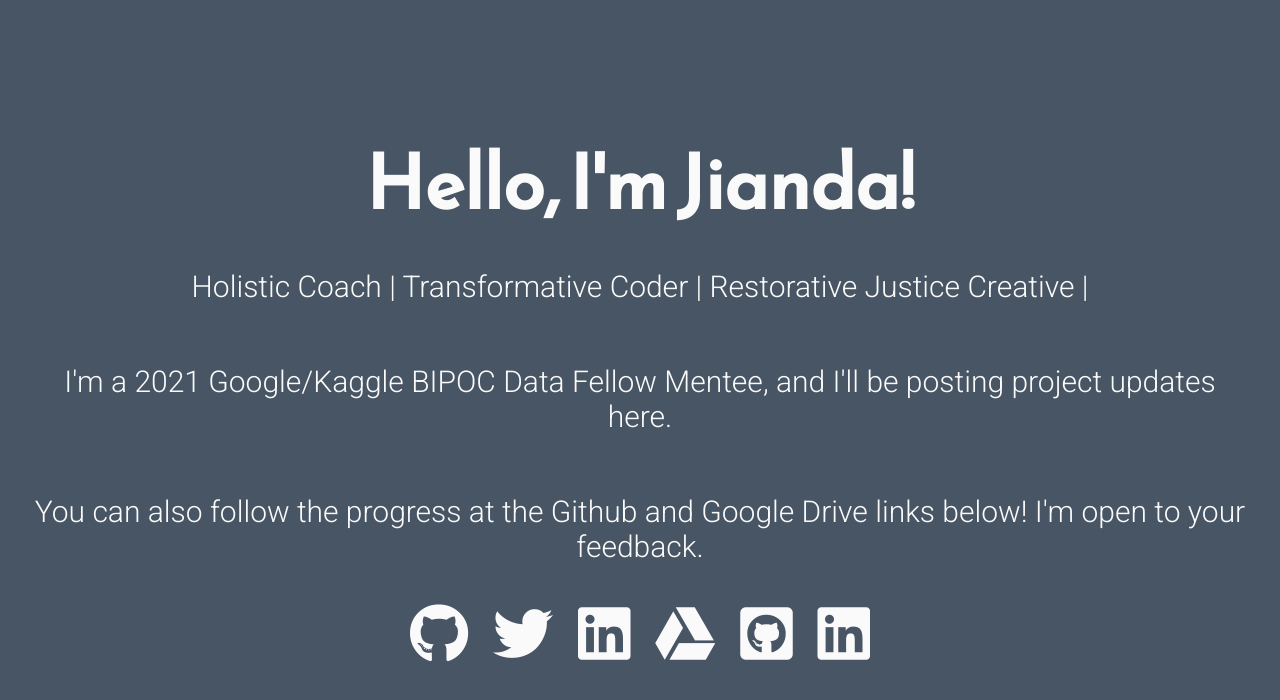
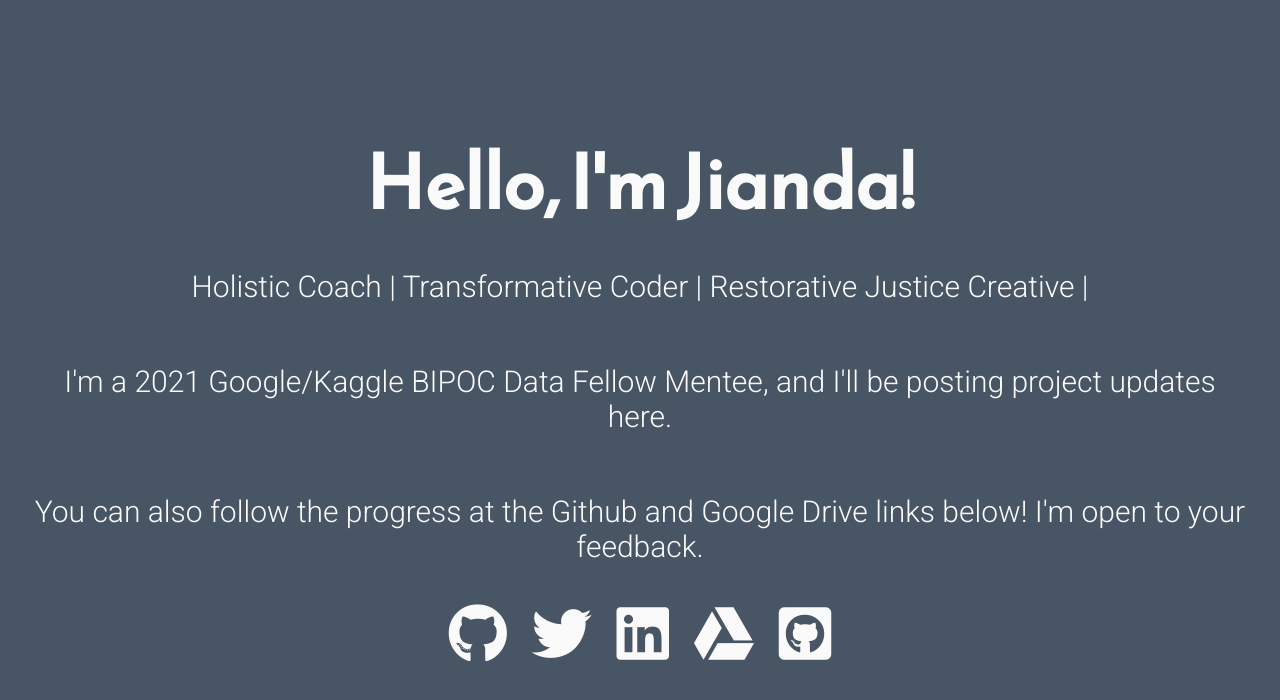
Before and after one commit to jiandamonique/kaggle-google-mutual-aid-devpage, a plain HTML site: page index.html in a window 1280 px wide. Drawn offline with Linux system fonts and the light colour scheme.

Commit message:
Update index.html

```diff
--- a/index.html
+++ b/index.html
@@ -42,7 +42,6 @@
 
 			<!-- <a target="_blank" href="https://dev.to/flexdinesh"><i class="fab fa-dev"></i></a> -->
 			<!-- <a target="_blank" href="https://stackoverflow.com/story/flexdinesh"><i class="fab fa-stack-overflow"></i></a>-->
-			<a target="_blank" href="https://www.linkedin.com/in/jiandamonique/"><i class="fab fa-linkedin"></i></a>
 			<!-- <a target="_blank" href="https://medium.com/@flexdinesh"><i class="fab fa-medium"></i></a>-->
 			<!-- <a target="_blank" href="https://www.freecodecamp.org"><i class="fab fa-free-code-camp"></i></a>-->
 			<!-- <a target="_blank" href="https://www.behance.net"><i class="fab fa-behance"></i></a>-->
```
